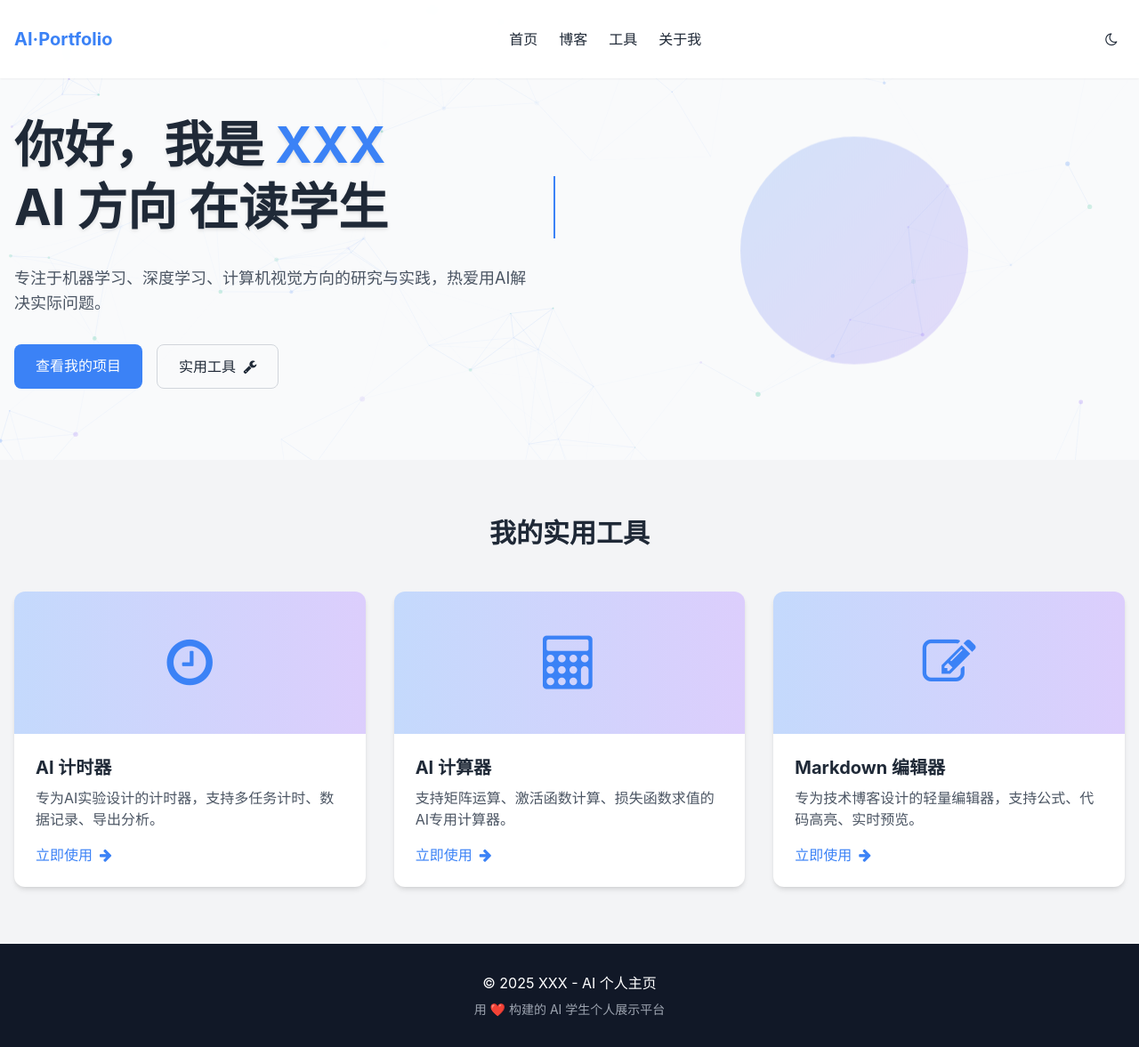
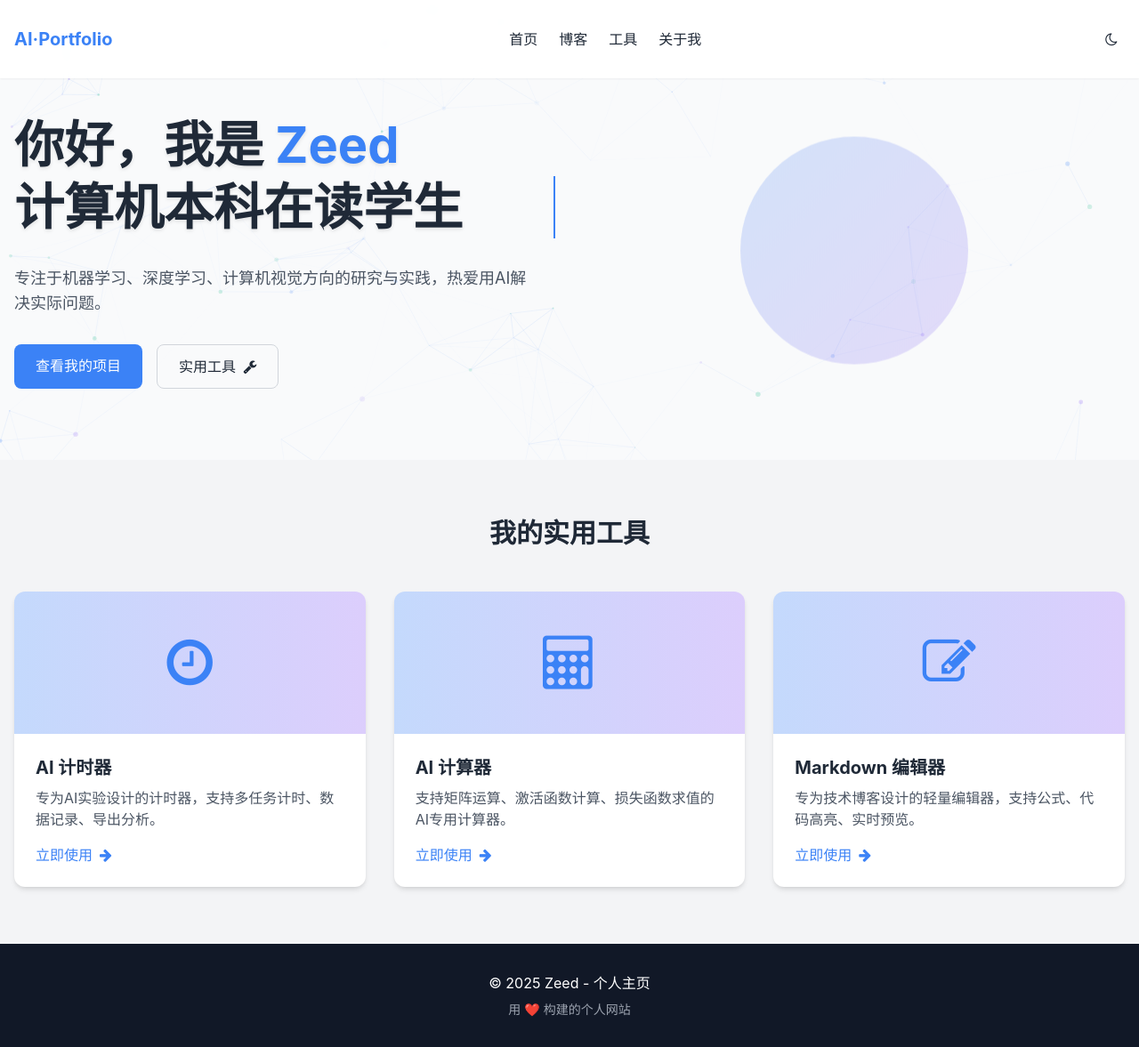
Before and after one commit to Zeeeeeds/Zeeeeeds.github.io, a plain HTML site: page index.html in a window 1280 px wide. Shown: the whole page at 89% size. Drawn offline with nearby package versions, Linux system fonts and the light colour scheme.

Commit message:
Update personal branding from 'XXX' to 'Zeed'

```diff
--- a/index.html
+++ b/index.html
@@ -3,7 +3,7 @@
 <head>
     <meta charset="UTF-8">
     <meta name="viewport" content="width=device-width, initial-scale=1.0">
-    <title>XXX - AI 个人主页</title>
+    <title>Zeed - 个人主页</title>
     <!-- 外部资源 -->
     <script src="https://cdn.tailwindcss.com"></script>
     <link href="https://cdn.jsdelivr.net/npm/font-awesome@4.7.0/css/font-awesome.min.css" rel="stylesheet">
@@ -110,9 +110,9 @@
         <div class="flex flex-col md:flex-row items-center gap-8">
             <div class="md:w-1/2 section-fade">
                 <h1 class="text-[clamp(2rem,5vw,3.5rem)] font-bold leading-tight text-shadow">
-                    你好，我是 <span class="text-primary dark:text-ai">XXX</span>
+                    你好，我是 <span class="text-primary dark:text-ai">Zeed</span>
                     <br>
-                    <span class="typing-container animate-typing">AI 方向 在读学生</span>
+                    <span class="typing-container animate-typing">计算机本科在读学生</span>
                     <span class="animate-blink"></span>
                 </h1>
                 <p class="mt-4 text-lg text-gray-600 dark:text-gray-300 max-w-xl">
@@ -197,9 +197,9 @@
     <!-- 页脚 -->
     <footer class="bg-gray-900 text-white py-8 relative z-10">
         <div class="container mx-auto px-4 text-center">
-            <p>© 2025 XXX - AI 个人主页</p>
+            <p>© 2025 Zeed - 个人主页</p>
             <p class="mt-2 text-gray-400 text-sm">
-                用 ❤️ 构建的 AI 学生个人展示平台
+                用 ❤️ 构建的个人网站
             </p>
         </div>
     </footer>
```
